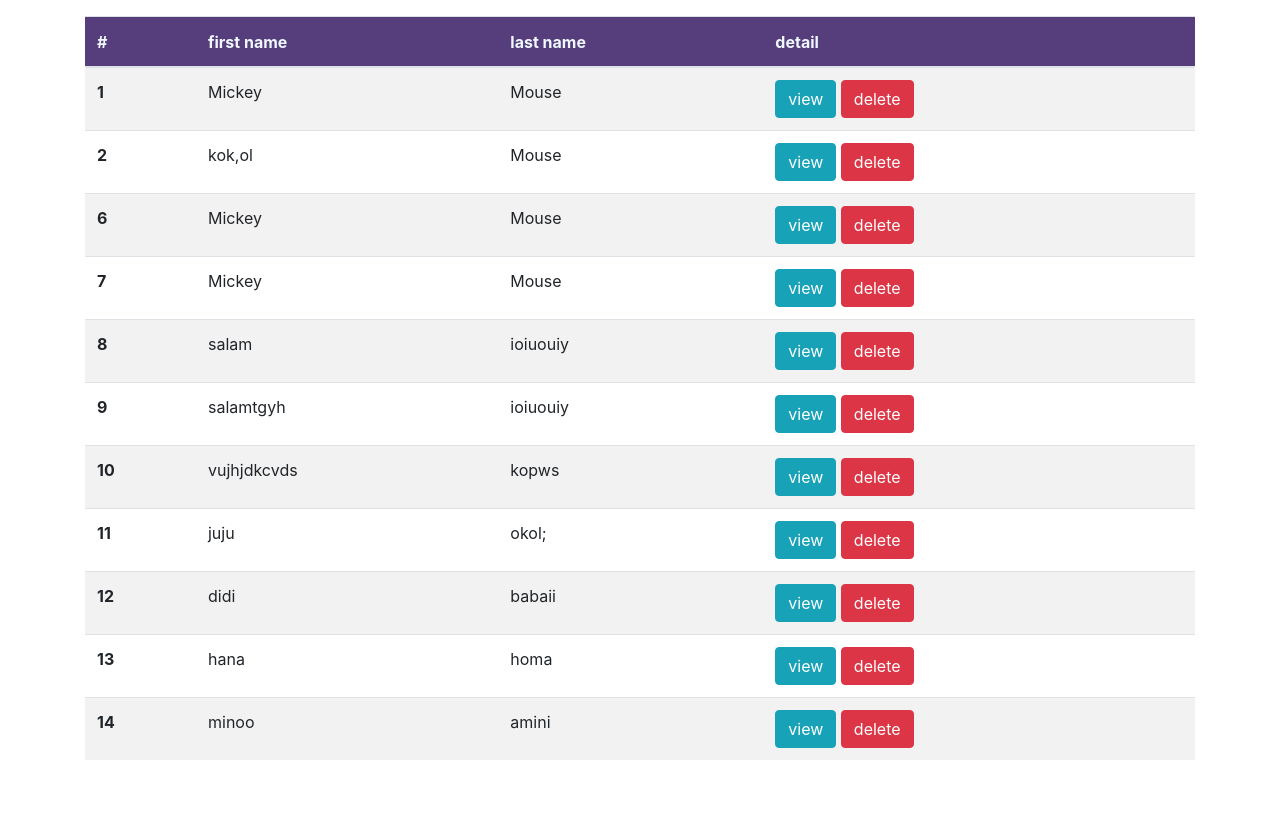
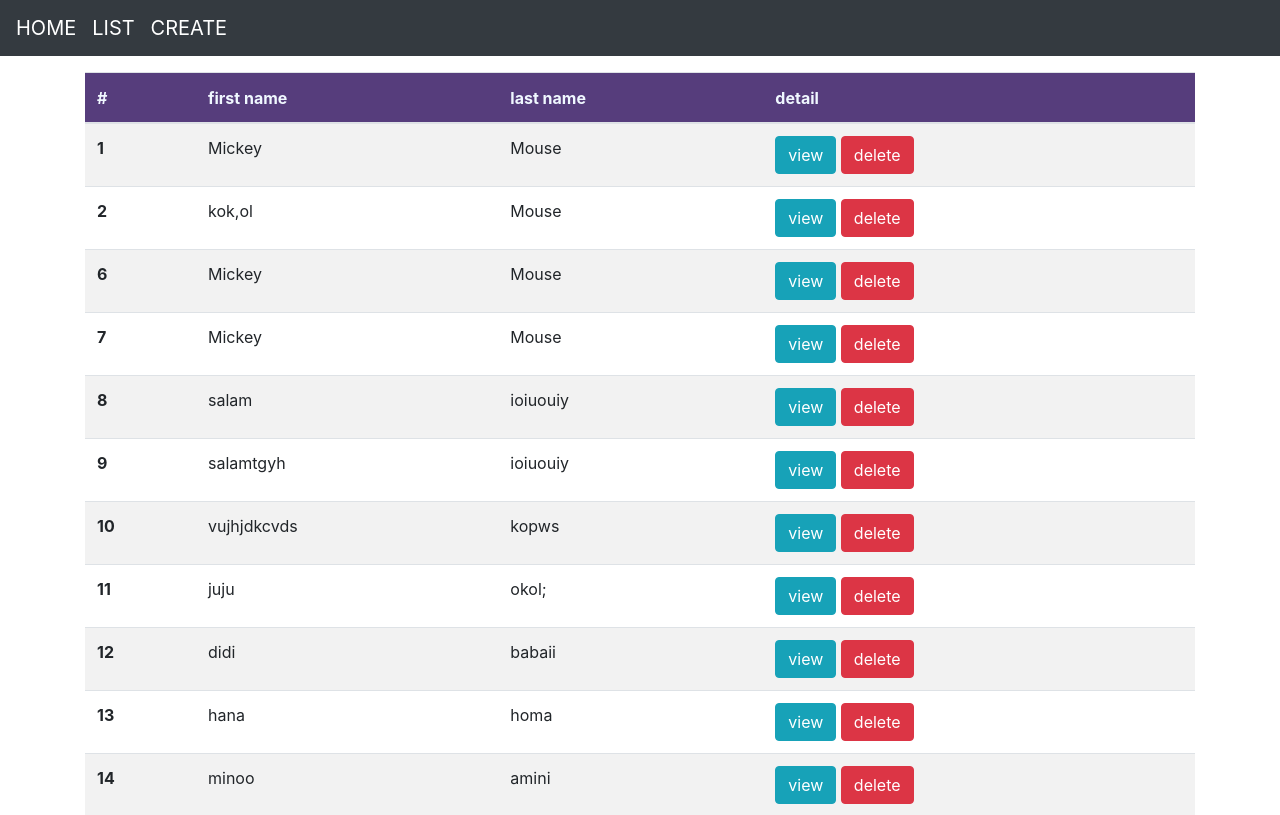
Before and after one commit to ftardasti96/crm, a Django app: page /list/ in a window 1280 px wide. Shown: the top 815 px of the page. Before the commit the page ends 760 px from the top, so only its background shows below. Run offline with Django 3.2, Linux system fonts and the light colour scheme; data comes from the database, SQL or seed files in the repository; some libraries are stand-ins or nearby versions.

Commit message:
navbar added

```diff
--- a/create_customer/templates/customerform/index.html
+++ b/create_customer/templates/customerform/index.html
@@ -10,6 +10,11 @@
 </head>
 
 <body>
+    <nav class="navbar navbar-expand-lg navbar-dark bg-dark">
+        <a class="navbar-brand" href="http://localhost:8000/home/">HOME</a>
+        <a class="navbar-brand" href="http://localhost:8000/list/">LIST</a>
+        <a class="navbar-brand" href="http://localhost:8000/create/">CREATE</a>
+    </nav>
     <div class="container">
         <div class="row">
             <div class="col-md-1"></div>
--- a/create_customer/templates/list/all.html
+++ b/create_customer/templates/list/all.html
@@ -12,6 +12,11 @@
 </head>
 
 <body>
+    <nav class="navbar navbar-expand-lg navbar-dark bg-dark">
+        <a class="navbar-brand" href="http://localhost:8000/home/">HOME</a>
+        <a class="navbar-brand" href="http://localhost:8000/list/">LIST</a>
+        <a class="navbar-brand" href="http://localhost:8000/create/">CREATE</a>
+    </nav>
     <div class="container">
         <table class="table mt-3 table-striped">
             <thead class="mytable">
--- a/create_customer/templates/list/detail.html
+++ b/create_customer/templates/list/detail.html
@@ -12,6 +12,11 @@
 </head>
 
 <body>
+    <nav class="navbar navbar-expand-lg navbar-dark bg-dark">
+        <a class="navbar-brand" href="http://localhost:8000/home/">HOME</a>
+        <a class="navbar-brand" href="http://localhost:8000/list/">LIST</a>
+        <a class="navbar-brand" href="http://localhost:8000/create/">CREATE</a>
+    </nav>
     <div class="container">
         {% if user %}
         <table class="table mt-3">
--- a/create_customer/views.py
+++ b/create_customer/views.py
@@ -38,3 +38,4 @@ def delete_customer(request, pk):
 
 def update_customer(request,pk):
     user = PersonalData.objects.get(pk=pk)
+    return render(request, 'customerform/index.html', {'user': user})
```
Also changed, not shown: create_customer/templates/customerform/thanks.html (+8 -0 lines).
